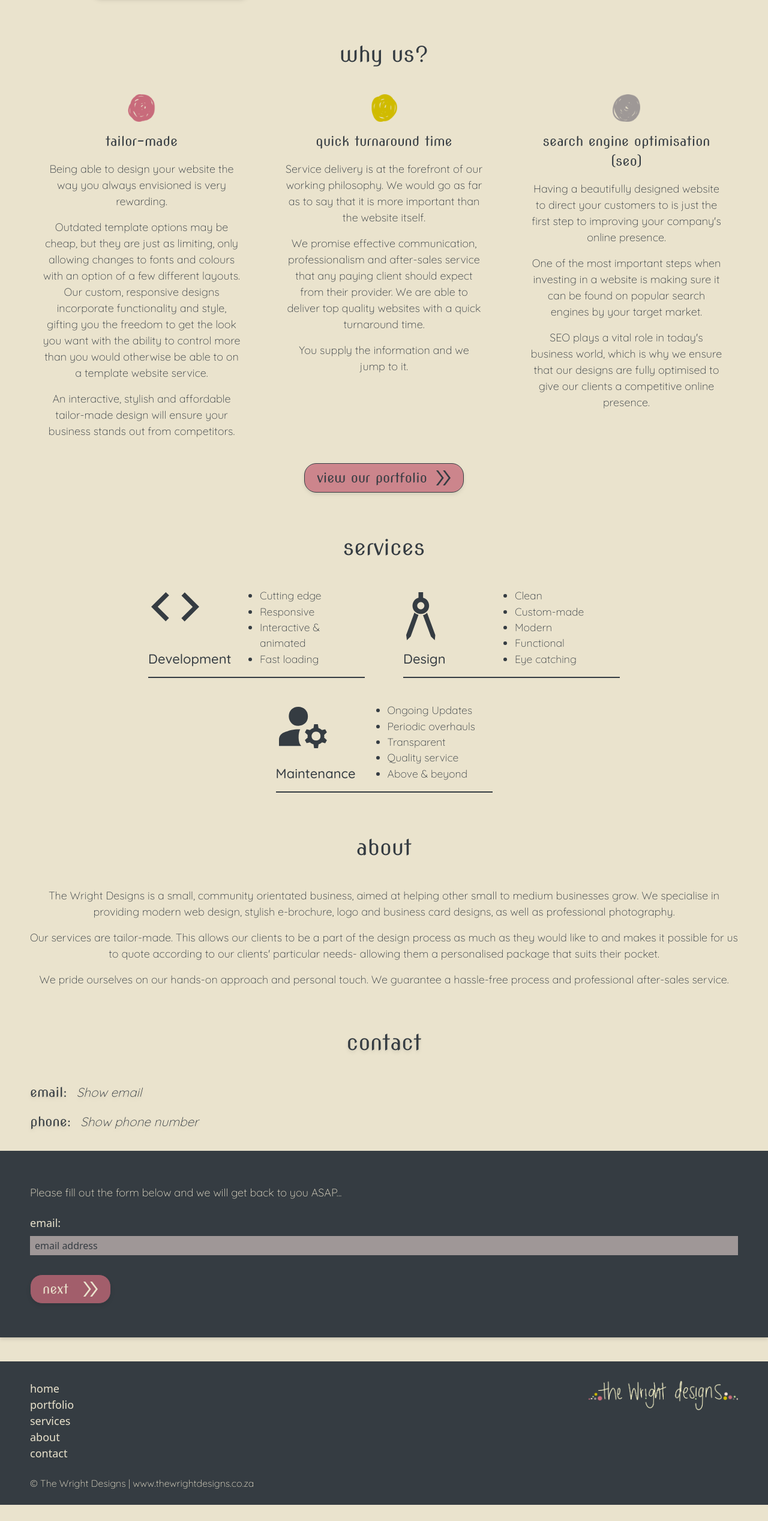
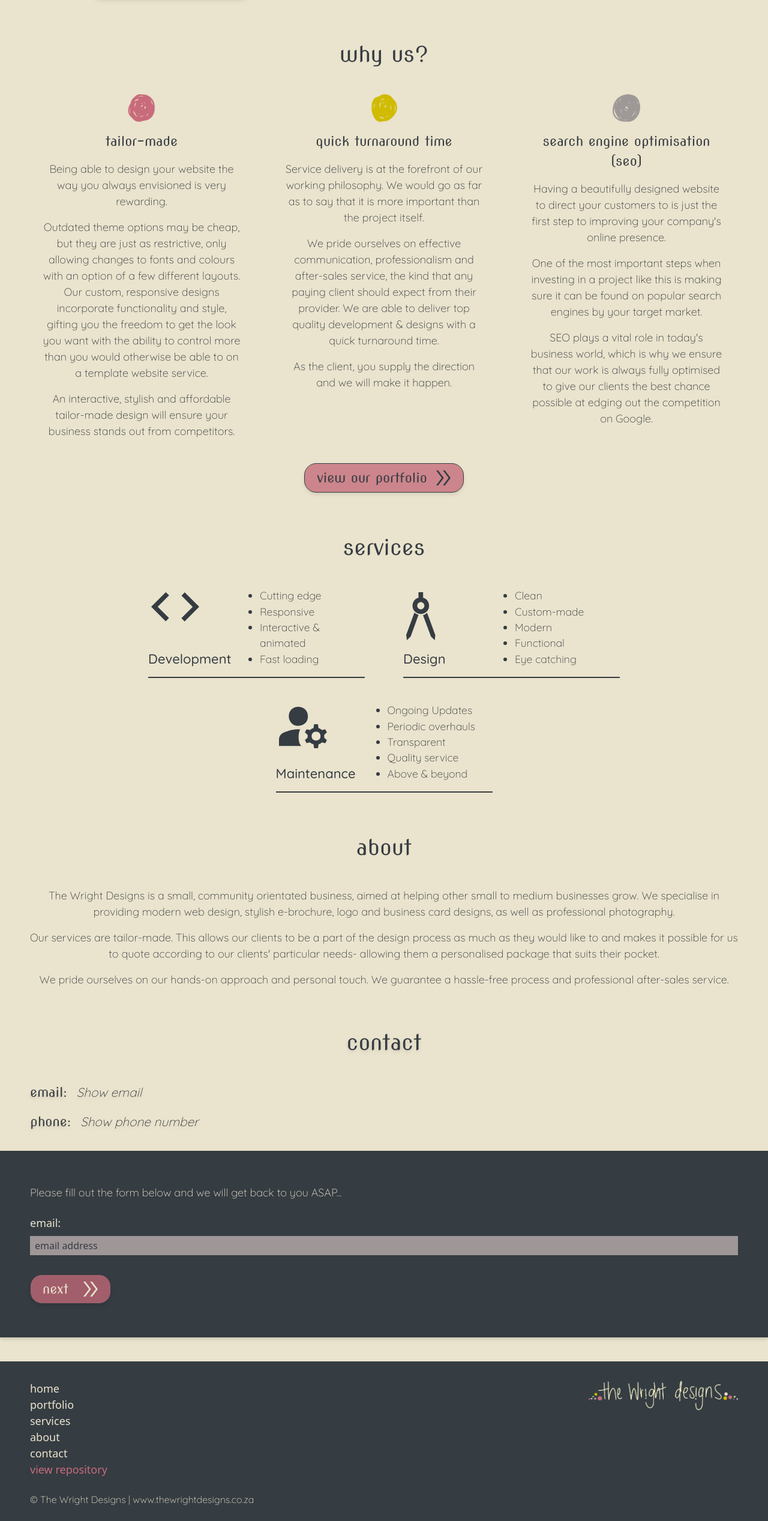
Before and after one commit to chadwright101/the-wright-designs, a Next.js app: page / in a window 1280 px wide. Shown: the part 902-3437 px from the top of the page at 60% size. Before the commit the page ends 3410 px from the top, so only its background shows below. Built offline with nearby package versions, Linux system fonts and the light colour scheme.

Commit message:
feat: add repo link to footer component

```diff
--- a/components/footer.tsx
+++ b/components/footer.tsx
@@ -23,6 +23,11 @@ const Footer = ({ cssClasses }: Props) => {
                   <Link href={item.url}>{item.title}</Link>
                 </li>
               ))}
+              <li className="text-pink font-extralight hover:text-beige">
+                <Link href="https://github.com/chadwright101/the-wright-designs.git">
+                  view repository
+                </Link>
+              </li>
             </ul>
           </nav>
 
--- a/data/home/why-us-list.json
+++ b/data/home/why-us-list.json
@@ -3,7 +3,7 @@
     "heading": "Tailor-made",
     "paragraph": {
       "first": "Being able to design your website the way you always envisioned is very rewarding.",
-      "second": "Outdated template options may be cheap, but they are just as limiting, only allowing changes to fonts and colours with an option of a few different layouts. Our custom, responsive designs incorporate functionality and style, gifting you the freedom to get the look you want with the ability to control more than you would otherwise be able to on a template website service.",
+      "second": "Outdated theme options may be cheap, but they are just as restrictive, only allowing changes to fonts and colours with an option of a few different layouts. Our custom, responsive designs incorporate functionality and style, gifting you the freedom to get the look you want with the ability to control more than you would otherwise be able to on a template website service.",
       "third": "An interactive, stylish and affordable tailor-made design will ensure your business stands out from competitors."
     },
     "image": {
@@ -15,9 +15,9 @@
   {
     "heading": "Quick turnaround time",
     "paragraph": {
-      "first": "Service delivery is at the forefront of our working philosophy. We would go as far as to say that it is more important than the website itself.",
-      "second": "We promise effective communication, professionalism and after-sales service that any paying client should expect from their provider. We are able to deliver top quality websites with a quick turnaround time.",
-      "third": "You supply the information and we jump to it."
+      "first": "Service delivery is at the forefront of our working philosophy. We would go as far as to say that it is more important than the project itself.",
+      "second": "We pride ourselves on effective communication, professionalism and after-sales service, the kind that any paying client should expect from their provider. We are able to deliver top quality development & designs with a quick turnaround time.",
+      "third": "As the client, you supply the direction and we will make it happen."
     },
     "image": {
       "src": "/graphics/yellow-dot.png",
@@ -29,8 +29,8 @@
     "heading": "Search Engine Optimisation (SEO)",
     "paragraph": {
       "first": "Having a beautifully designed website to direct your customers to is just the first step to improving your company's online presence.",
-      "second": "One of the most important steps when investing in a website is making sure it can be found on popular search engines by your target market.",
-      "third": "SEO plays a vital role in today's business world, which is why we ensure that our designs are fully optimised to give our clients a competitive online presence."
+      "second": "One of the most important steps when investing in a project like this is making sure it can be found on popular search engines by your target market.",
+      "third": "SEO plays a vital role in today's business world, which is why we ensure that our work is always fully optimised to give our clients the best chance possible at edging out the competition on Google."
     },
     "image": {
       "src": "/graphics/grey-dot.png",
```
